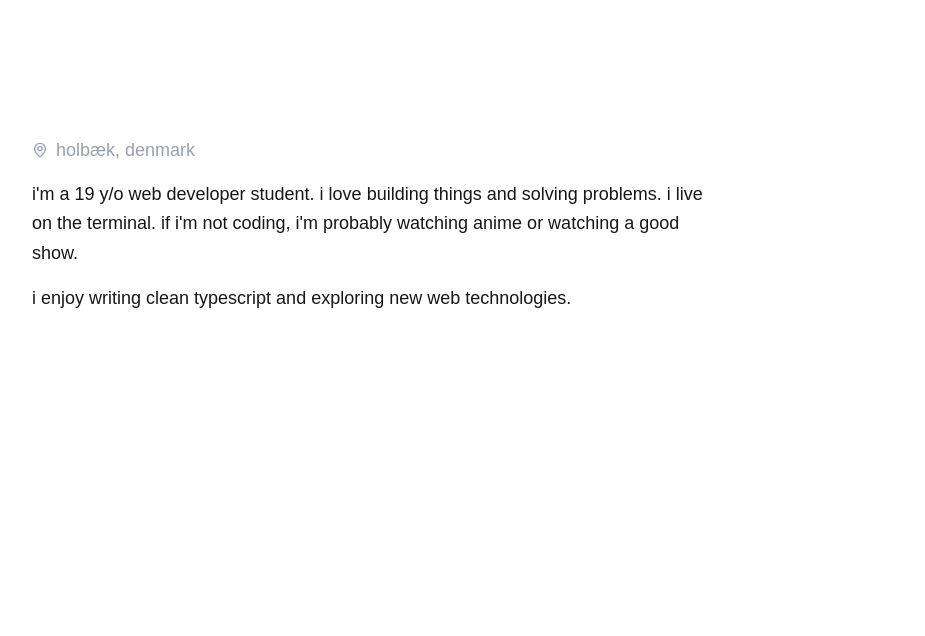
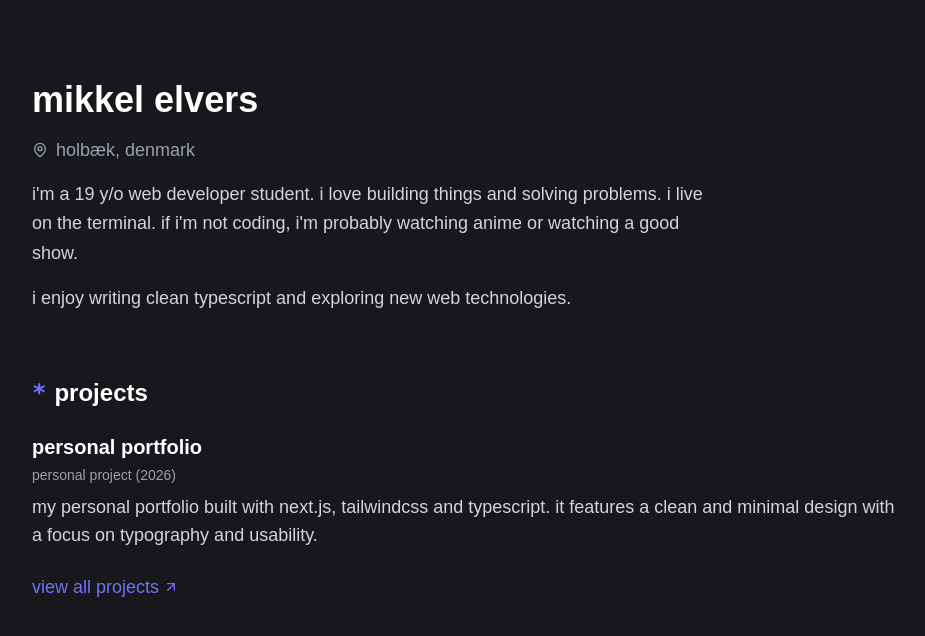
Before and after one commit to mkelvers/mkelvers.tech, a Next.js app: page / in a window 1280 px wide. Shown: the top 636 px of the page, without its empty margins (176-1101 px from the left). Built offline with nearby package versions, Linux system fonts and the light colour scheme.

Commit message:
feat: add section-list component

```diff
--- a/src/app/globals.css
+++ b/src/app/globals.css
@@ -1,14 +1,14 @@
 @import "tailwindcss";
 
 :root {
-  color-scheme: light dark;
-  --background: light-dark(white, #0a0a0a);
-  --foreground: light-dark(#171717, #ededed);
+  --background: #17171c;
+  --foreground: #d1d5db;
 }
 
 @theme inline {
   --color-background: var(--background);
   --color-foreground: var(--foreground);
+  --color-accent: #7371fc;
 }
 
 body {
--- a/src/app/page.tsx
+++ b/src/app/page.tsx
@@ -1,4 +1,7 @@
+import { SectionList } from "@/components/section-list";
 import { MapPin } from "lucide-react";
+
+import { projects } from "@/lib/items";
 
 export default function Home() {
   return (
@@ -26,6 +29,15 @@ export default function Home() {
           </p>
         </div>
       </header>
+
+      <SectionList
+        title="projects"
+        items={projects}
+        viewAll={{
+          href: "/projects",
+          label: "view all projects",
+        }}
+      />
     </>
   )
 }
--- /dev/null
+++ b/src/components/section-list.tsx
@@ -0,0 +1,60 @@
+import { ArrowUpRight } from "lucide-react";
+import Link from "next/link";
+
+export type SectionListProps = {
+    title: string,
+    items: {
+        title: string,
+        href: string,
+        role: string,
+        period?: string,
+        description: string,
+    }[],
+    viewAll?: {
+        href: string,
+        label: string,
+    },
+    showTitle?: boolean,
+}
+
+export function SectionList(props: SectionListProps) {
+    const { title, items, viewAll, showTitle = true } = props;
+
+    return (
+        <section className="mb-16">
+            {showTitle &&
+                <h2 className="text-2xl font-bold mb-6 flex items-center text-white">
+                    <span className="text-accent mr-2 font-mono">*</span> {title}
+                </h2>
+            }
+            <div className="space-y-8">
+                {items.map((item) => (
+                    <div key={item.title} className="group">
+                        <Link
+                            href={item.href}
+                            target="_blank"
+                            rel="noreferrer noopener"
+                        >
+                            <h3 className="text-xl font-semibold mb-1 text-white group-hover:text-accent transition-colors duration-200">
+                                {item.title}
+                            </h3>
+                            <p className="text-sm text-gray-400 mb-2">
+                                {item.role} {item.period && `(${item.period})`}
+                            </p>
+                            <p className="text-gray-300">{item.description}</p>
+                        </Link>
+                    </div>
+                ))}
+            </div>
+            {viewAll && (
+                <Link
+                    href={viewAll.href}
+                    className="inline-flex items-center gap-1 mt-6 text-accent hover:underline group"
+                >
+                    {viewAll.label}{" "}
+                    <ArrowUpRight className="w-4 h-4 transition-transform duration-200 group-hover:translate-x-1 group-hover:-translate-y-1" />
+                </Link>
+            )}
+        </section>
+    )
+}
--- /dev/null
+++ b/src/lib/items.ts
@@ -0,0 +1,13 @@
+import { SectionListProps } from "@/components/section-list";
+
+export type SectionItem = SectionListProps['items'];
+
+export const projects: SectionItem = [
+    {
+        title: "personal portfolio",
+        href: "https://mkelvers.tech",
+        role: "personal project",
+        period: "2026",
+        description: "my personal portfolio built with next.js, tailwindcss and typescript. it features a clean and minimal design with a focus on typography and usability.",
+    }
+]
```
